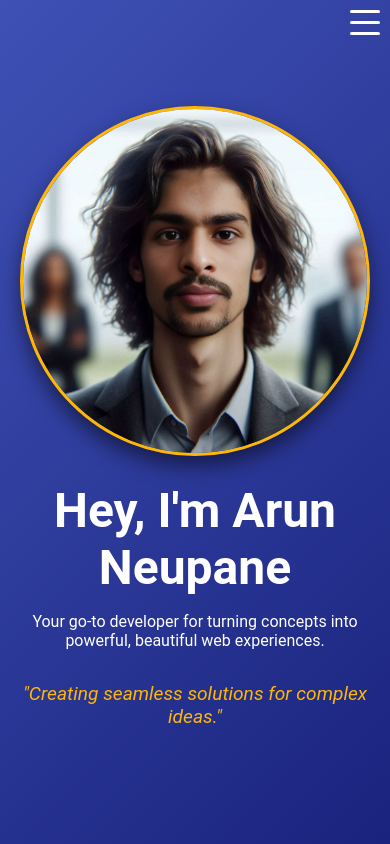
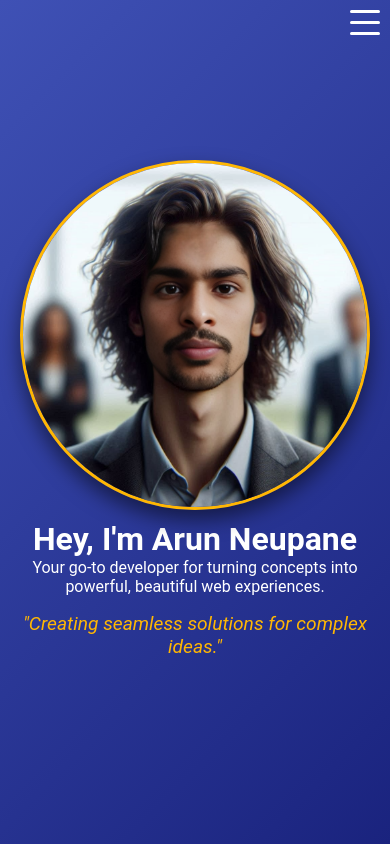
Before and after one commit to arundada9000/arunneupane, a plain HTML site: page index.html in a window 390 px wide. Shown: the top 844 px of the page. Drawn offline with Linux system fonts and the light colour scheme.

Commit message:
some minor changes related to font sizes and padding

```diff
--- a/styles.css
+++ b/styles.css
@@ -83,8 +83,6 @@ nav a:hover {
   }
   .active {
     display: flex;
-  }
-  .active {
     transform: translateX(0);
   }
 }
@@ -104,13 +102,14 @@ section {
   background: linear-gradient(135deg, #3f51b5, #1a237e);
   color: #fff;
   animation: fadeInUp 1.5s ease-out forwards;
+  padding-top: 4rem;
 }
 
 .intro-content {
   display: flex;
   flex-direction: column;
   align-items: center;
-  gap: 1rem;
+  gap: 0rem;
 }
 
 .profile-photo {
@@ -344,6 +343,12 @@ button:hover {
 }
 
 @media (max-width: 768px) {
+  #intro {
+    padding-top: 1rem;
+  }
+  .intro-content h1{
+    font-size: 2rem;
+  }
   section,
   .projects-container {
     display: flex;
```
